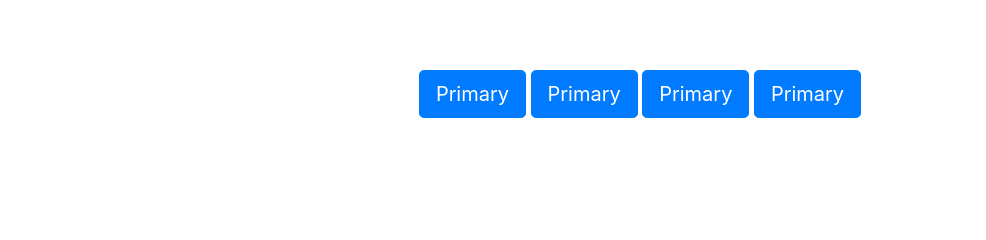
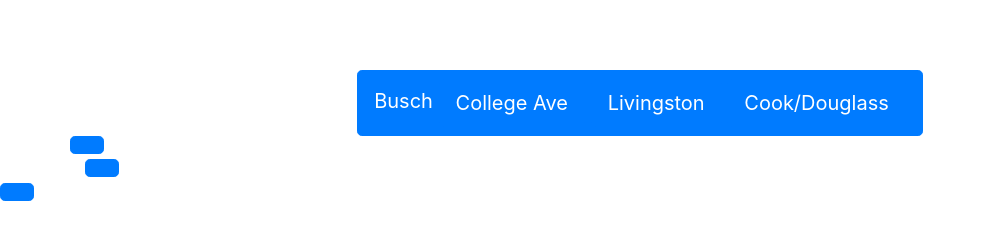
Before and after one commit to adispen/pogobusch, a plain HTML site: page index.html in a window 1280 px wide. Shown: the whole page, without its empty margins (0-986 px from the left). Drawn offline with nearby package versions, Linux system fonts and the light colour scheme.

Commit message:
button checks

```diff
--- a/index.html
+++ b/index.html
@@ -40,10 +40,10 @@
 
         <div class="row">
             <div class="col-lg-12 text-center">
-            <button type="button" class="btn btn-primary btn-lg">Primary</button>
-            <button type="button" class="btn btn-primary btn-lg">Primary</button>
-            <button type="button" class="btn btn-primary btn-lg">Primary</button>
-            <button type="button" class="btn btn-primary btn-lg">Primary</button>
+            <a href="http://162.243.163.89:9001/" type="button" class="btn btn-primary btn-lg">Busch</button>
+            <button type="button" class="btn btn-primary btn-lg">College Ave</button>
+            <button type="button" class="btn btn-primary btn-lg">Livingston</button>
+            <button type="button" class="btn btn-primary btn-lg">Cook/Douglass</button>
             </div>
         </div>
         <!-- /.row -->
```
